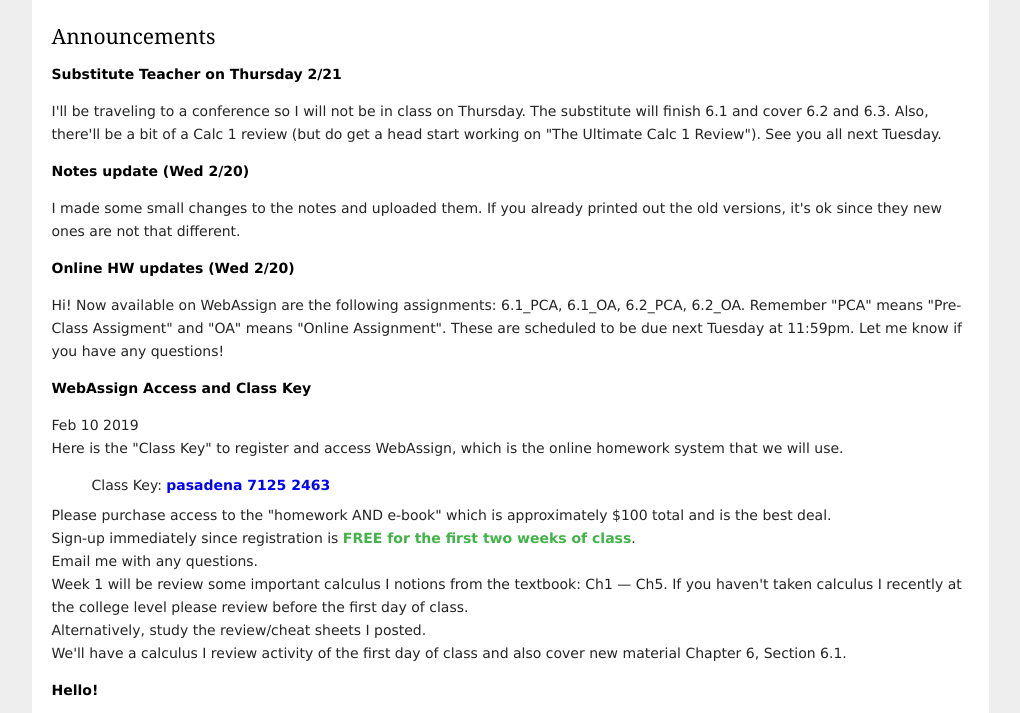
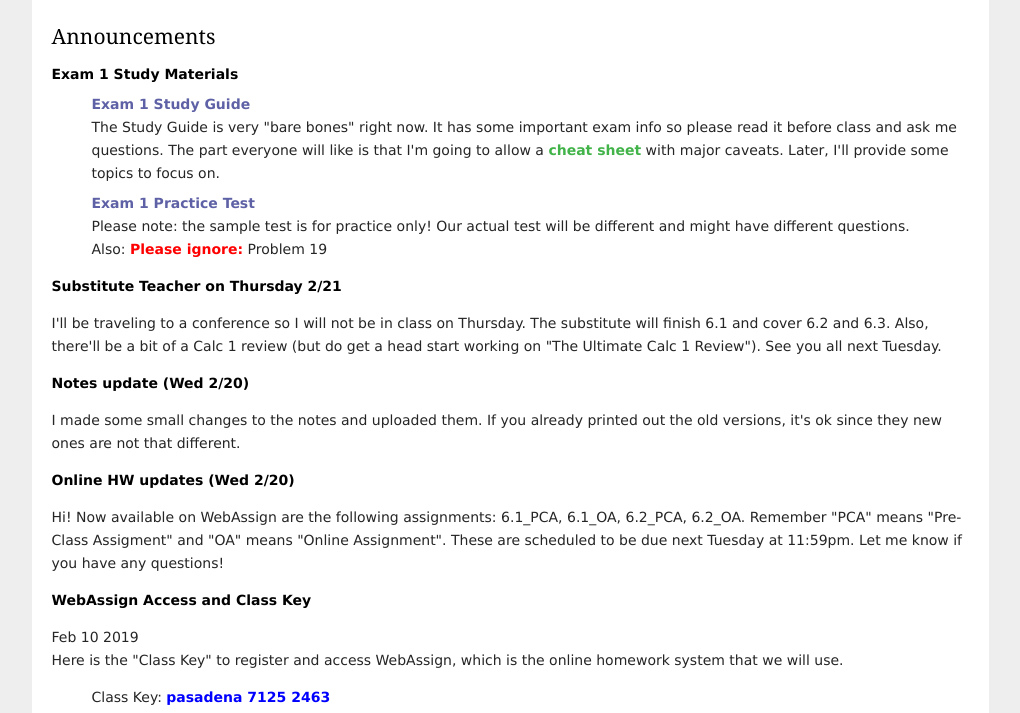
Before and after one commit to jorgemathbasilio/jorgemathbasilio.github.io, a plain HTML site: page math5B-s19/index.html in a window 1280 px wide. Shown: the part 1597-2310 px from the top of the page, without its empty margins (130-1150 px from the left). Drawn offline with nearby package versions, Linux system fonts and the light colour scheme; some packages are replaced by stand-ins of ours.

Commit message:
Math 5B study guide “bare bones” and sample test added (sample test is not my own but its a good one from a PCC prof)

```diff
--- a/math5B-s19/index.html
+++ b/math5B-s19/index.html
@@ -215,10 +215,9 @@ More info: <a href="Tutoring-Fall2017.jpg">here</a>
 
 <h2>Announcements</h2>
 
+
 <!--
 <h4>Cheat Sheets for Final Exam</h4>
-
-
 <p>I forgot to mention this in class this morning, but&nbsp;<span style="color: rgb(0,0,255);"><strong>I will allow a cheat sheet on the final exam </strong></span><span style="color: rgb(165,42,42);"><strong>under certain rules.&nbsp;</strong></span></p>
 
     <p>Please read the document <a href="GoodvsBadCheetSheets.pdf">&quot;GoodvsBad&quot; Cheat Sheets</a>. It was written for a different school but the info obviously is school independent.&nbsp;</p>
@@ -246,8 +245,8 @@ More info: <a href="Tutoring-Fall2017.jpg">here</a>
     </ul>
 
     <p><span style="color: rgb(47,79,79);"><strong>If you have any questions, you can email me or ask me during the final exam review session on Friday.</strong></span></p>
-
-
+-->
+<!--
 <h4>Exam 2 Review Session</h4>
 
     I will hold an optional review for Exam 3 Wednesday 3:30-4:15pm, we'll be in one of the classrooms near my office.
@@ -326,6 +325,18 @@ Example: Exam 1 score is 73 (approximately a C). Then after extra credit the new
     Happy studying!
 -->
 
+<h4> Exam 1 Study Materials</h4>
+    <ul>
+        <li>
+            <a href="handouts/Math5B-CalcII-Exam_1_Study_Guide-S19.pdf">Exam 1 Study Guide</a><br/>
+            The Study Guide is very "bare bones" right now. It has some important exam info so please read it before class and ask me questions. The part everyone will like is that I'm going to allow a <span class="alert2">cheat sheet</span> with major caveats. Later, I'll provide some topics to focus on.
+        </li>
+        <li>
+        <a href="handouts/Math5B-Sample_Exam1-S19.pdf">Exam 1 Practice Test</a><br/>
+        Please note: the sample test is for practice only! Our actual test will be different and might have different questions. <br/>
+        Also: <span class="boldred">Please ignore:</span> Problem 19
+        </li>
+    </ul>
 
 <h4> Substitute Teacher on Thursday 2/21</h4>
 <p>
@@ -507,6 +518,9 @@ Hi! Now available on WebAssign are the following assignments: 6.1_PCA, 6.1_OA, 6
     <ul>
         <li>
             <a href="What_is_Calc_handout.pdf">What is Calculus? A Brief History of Math and Calculus</a>
+        </li>
+        <li>
+            <a href="handouts/Math5B-CalcII-Exam_1_Study_Guide-S19.pdf">Exam 1 Study Guide</a>
         </li>
     </ul>
 </td>
```
Also changed, not shown: 2 other files.
